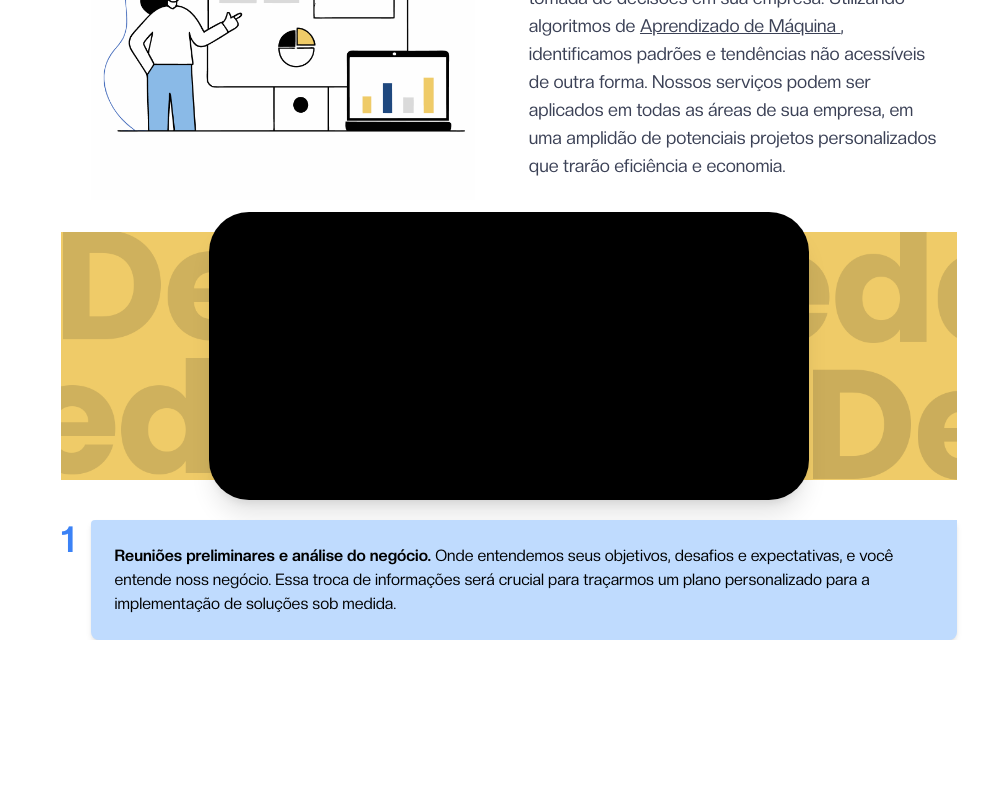
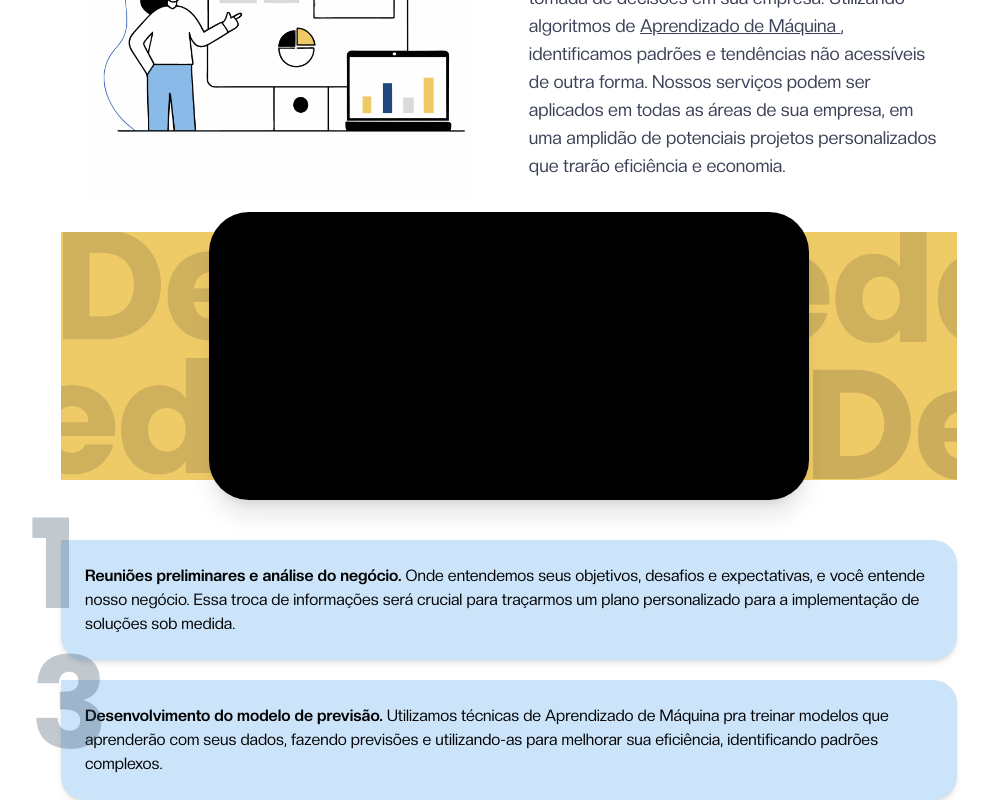
Before and after one commit to dedalusbi/site-dedalus-2.0, an Angular app: page / in a window 1280 px wide. Shown: the part 735-1535 px from the top of the page, without its empty margins (131-1119 px from the left). Before the commit the page ends 1375 px from the top, so only its background shows below. Built offline with nearby package versions, Linux system fonts and the light colour scheme.

Commit message:
definicao componente step

```diff
--- a/src/app/app.component.html
+++ b/src/app/app.component.html
@@ -42,7 +42,8 @@
 
     <!--Nossa operação -->
     <div  id="nossa_operacao" class="mt-10">
-        <app-step-card [stepNumber]="1" [title]="'Reuniões preliminares e análise do negócio'" [text]="'Onde entendemos seus objetivos, desafios e expectativas, e você entende noss negócio. Essa troca de informações será crucial para traçarmos um plano personalizado para a implementação de soluções sob medida.'"> </app-step-card>
+        <app-step-card [stepNumber]="1" [title]="'Reuniões preliminares e análise do negócio'" [text]="'Onde entendemos seus objetivos, desafios e expectativas, e você entende nosso negócio. Essa troca de informações será crucial para traçarmos um plano personalizado para a implementação de soluções sob medida.'"> </app-step-card>
+        <app-step-card [stepNumber]="3" [title]="'Desenvolvimento do modelo de previsão'" [text]="'Utilizamos técnicas de Aprendizado de Máquina pra treinar modelos que aprenderão com seus dados, fazendo previsões e utilizando-as para melhorar sua eficiência, identificando padrões complexos.'"> </app-step-card>
     </div>
 
     <router-outlet></router-outlet>
--- a/src/app/step-card/step-card.component.css
+++ b/src/app/step-card/step-card.component.css
@@ -0,0 +1,12 @@
+.step-number-container {
+    position:absolute;
+    top: -20px;
+    left: -30px;
+    z-index: 1;
+}
+
+.text-card {
+    margin-top: 20px;
+    position: relative;
+    z-index:0;
+}
--- a/src/app/step-card/step-card.component.html
+++ b/src/app/step-card/step-card.component.html
@@ -1,6 +1,6 @@
-<div class="flex items-start gap-4">
-    <div class="text-4xl font-bold text-blue-500"> {{stepNumber}}</div>
-    <div class="bg-blue-200 p-6 rounded-tr-none rounded-b-lg rounded tl-lg shadow-md">
+<div class="relative flex items-start gap-4">
+    <div class="step-number-container text-9xl text-font-poppins font-bold text-step-number-blue opacity-30"> {{stepNumber}}</div>
+    <div class="text-card bg-step-card-blue p-6 rounded-tl-none rounded-3xl shadow-md">
         <span class="font-bold"> {{title}}.</span> {{text}}
     </div>
 </div>
--- a/tailwind.config.js
+++ b/tailwind.config.js
@@ -7,6 +7,8 @@ module.exports = {
                 'light-green': '#80AE7B',
                 'light-yellow': '#E3BF5D',
                 'light-orange': '#E28E65',
+                'step-number-blue': '#364E64',
+                'step-card-blue': '#CCE4FA',
                 'light-blue': '#3D99F0',
                 'mygraytext': '#3B4156',
                 'service-blue': '#6E9AC4',
```
